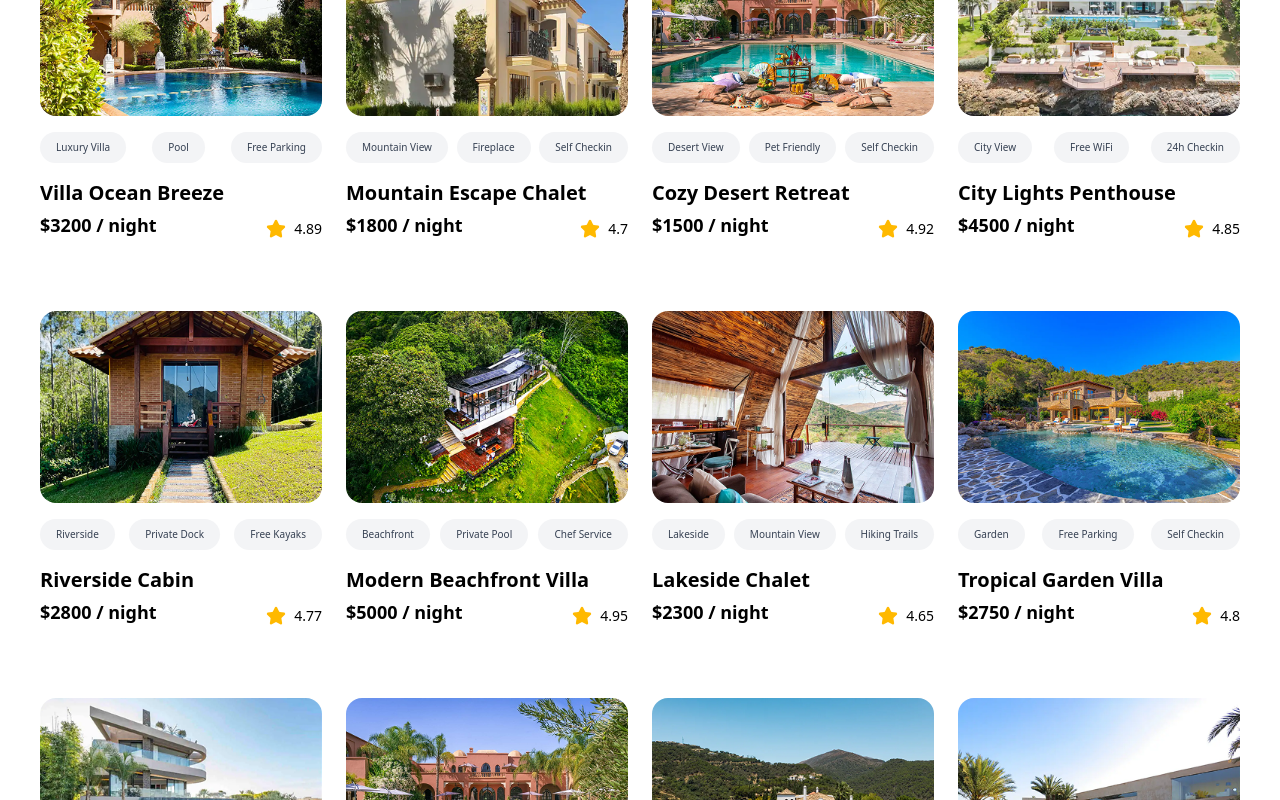
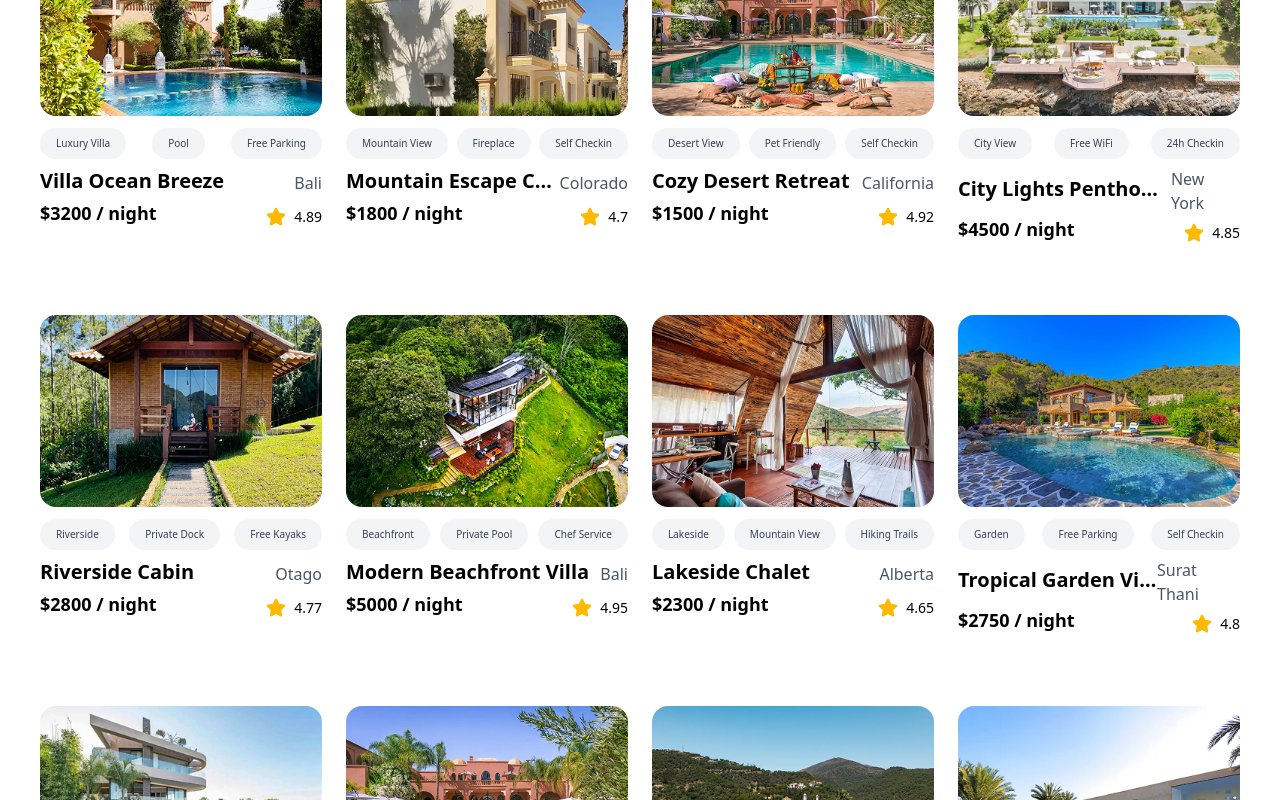
Before and after one commit to MoketeTyabekana/alx-listing-app-detail, a Next.js app: page / in a window 1280 px wide. Shown: the part 900-1700 px from the top of the page. Built offline with nearby package versions, Linux system fonts and the light colour scheme.

Commit message:
Added the city from the properties into the card.

```diff
--- a/components/common/Card.tsx
+++ b/components/common/Card.tsx
@@ -2,9 +2,7 @@ import React from "react";
 import { CardProps } from "@/interfaces";
 import Image from "next/image";
 import { Star } from "lucide-react";
-import Pill from "@/components/common/Pill"
-
-
+import Pill from "@/components/common/Pill";
 
 const Card = ({
   title,
@@ -26,22 +24,33 @@ const Card = ({
       height={200}
       className="w-full h-48 object-cover rounded-2xl mb-3"
     />
-     <div className="flex justify-between my-4">
+    <div className="flex justify-between my-2">
       {features.map((feature, index) => (
         <p
           key={index}
-          className="bg-gray-100 rounded-full px-4 py-2 text-gray-700 text-[10px]"      >
+          className="bg-gray-100 rounded-full px-4 py-2 text-gray-700 text-[10px]"
+        >
           {feature}
         </p>
       ))}
     </div>
-    <h2 className="text-xl font-bold mb-1">{title}</h2>
+    <div className="flex justify-between items-center">
+      <h2 className="text-xl font-bold mb-1 truncate">{title}</h2>
+      <p className="text-gray-600">{city}</p>
+    </div>
 
     <div className="flex justify-between gap-4 text-sm mb-2s">
-       <div className="text-lg flex-1/2 font-semibold mb-2">${price_perNight} / night</div>
-      <div className="flex flex-1/2 gap-2 items-center justify-end"><Star className="text-amber-400 fill-amber-400" style={{height:20,width:20}}/> {rating}</div>
+      <div className="text-lg flex-1/2 font-semibold mb-2">
+        ${price_perNight} / night
       </div>
-
+      <div className="flex flex-1/2 gap-2 items-center justify-end">
+        <Star
+          className="text-amber-400 fill-amber-400"
+          style={{ height: 20, width: 20 }}
+        />{" "}
+        {rating}
+      </div>
+    </div>
   </div>
 );
 
```
Lines whose indentation alone changed are shown as unchanged.
